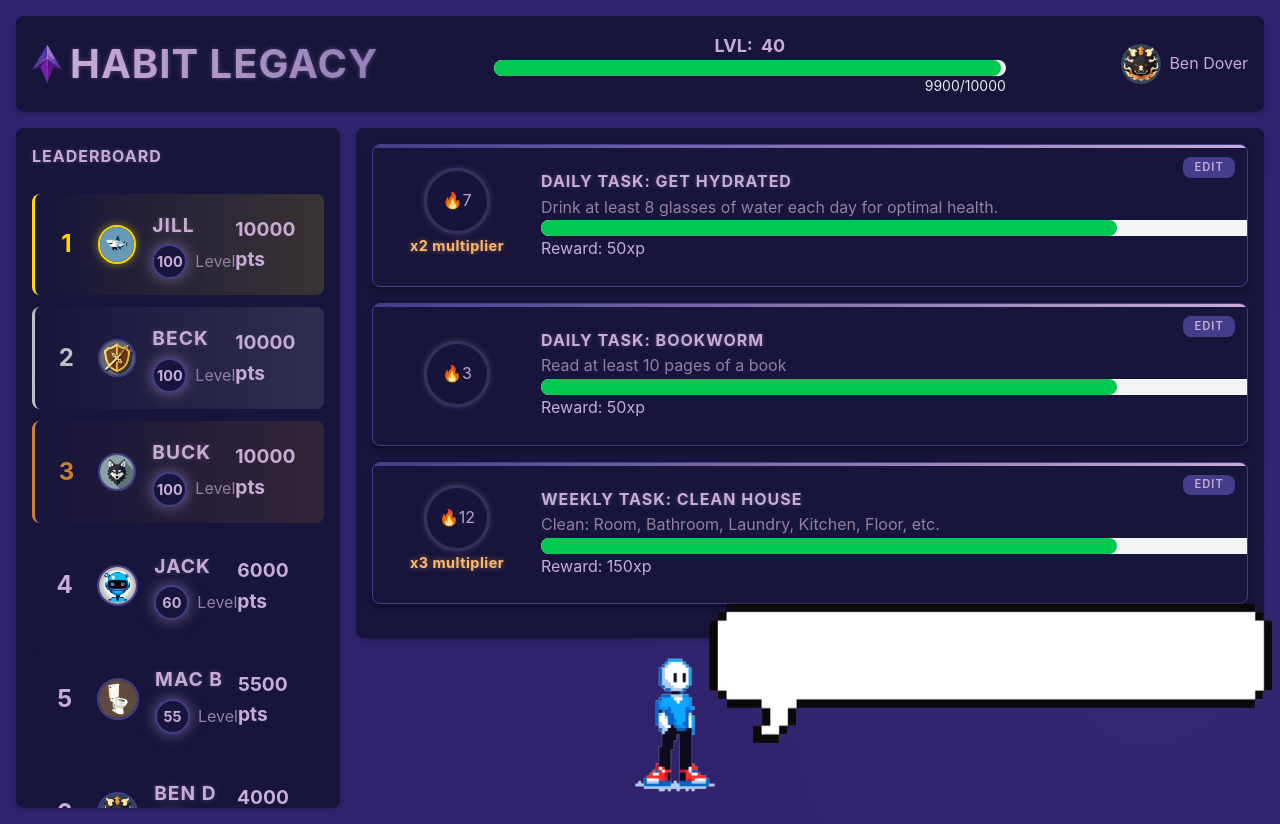
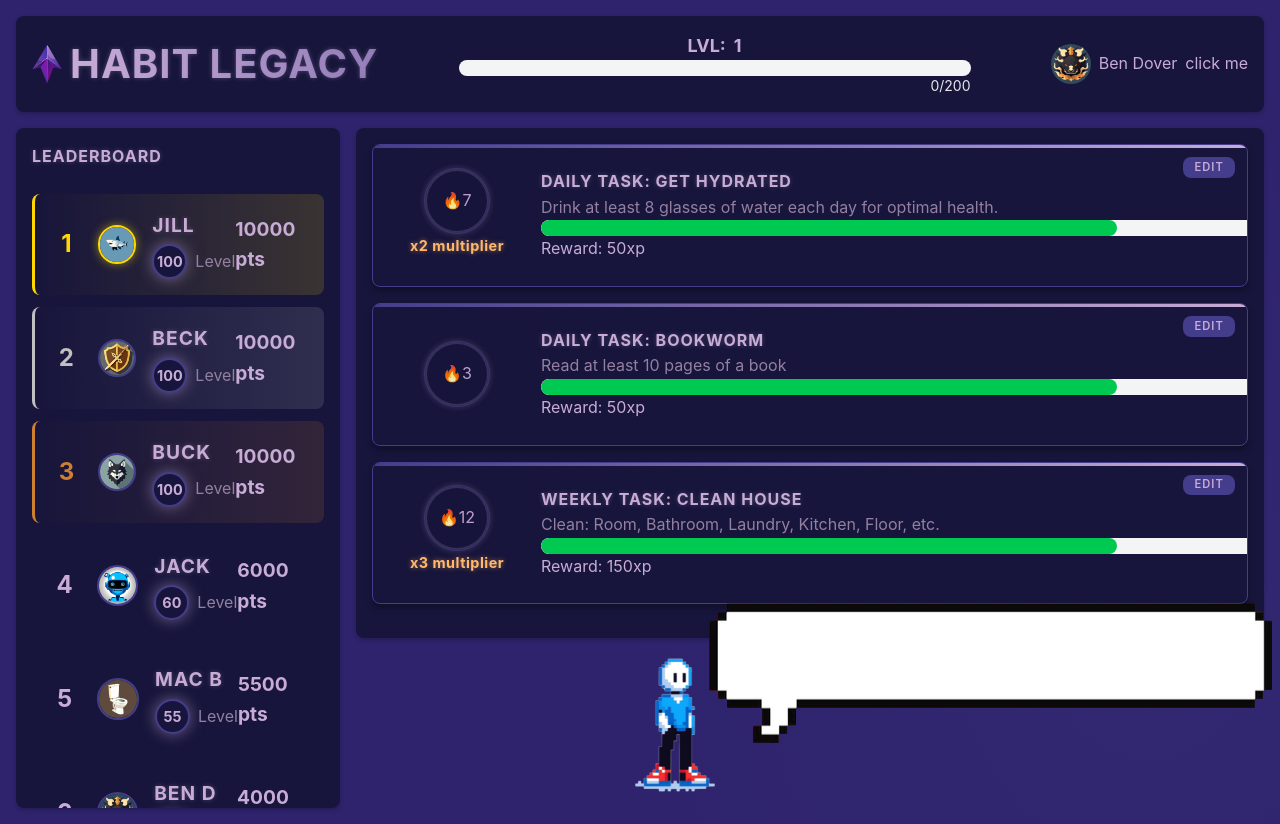
Before and after one commit to noahstew/hack-attack, a React (Vite) app in the folder habit-legacy/: page / in a window 1280 px wide. Shown: the top 824 px of the page. Built offline with nearby package versions, Linux system fonts and the light colour scheme.

Commit message:
function

```diff
--- a/habit-legacy/src/components/NavBar.jsx
+++ b/habit-legacy/src/components/NavBar.jsx
@@ -1,9 +1,8 @@
 import ProfilePhoto from './ProfilePhoto';
 import ProgressBar from './ProgressBar';
+import { userExp,userLvl,userExpGoal, increaseExp } from '../data/userData';
 function NavBar() {
-  const current = 9900;
-  const max = 10000;
-  const level = 40;
+
   return (
     <div className="flex flex-row justify-between items-center p-4">
       <div className="flex flex-row items-center gap-2">
@@ -12,21 +11,26 @@ function NavBar() {
       </div>
       <div className="flex flex-col items-center">
         <div className="flex flex-row items-center gap-2 font-bold text-lg">
-          <p>LVL:</p> <p className="">{level}</p>
+          <p>LVL:</p> <p className="">{userLvl}</p>
         </div>
         <div className="w-[32rem]">
-          <ProgressBar current={current} max={max} />
+          <ProgressBar current={userExp} max={userExpGoal} />
         </div>
         <div className="text-gray-200 -mb-2 text-sm self-end">
-          {current}/{max}
+          {userExp}/{userExpGoal}
         </div>
       </div>
 
       <div className="flex flex-row items-center gap-2">
         <ProfilePhoto imgSrc="icon/Behemoth.jpg" alt="profilepic" width={40} />{' '}
         <p>Ben Dover</p>
+        <button onClick={handleClick}>click me</button>
       </div>
     </div>
   );
 }
+function handleClick() {
+  console.log('Button clicked');
+  increaseExp(75);
+}
 export default NavBar;
--- a/habit-legacy/src/data/userData.js
+++ b/habit-legacy/src/data/userData.js
@@ -2,7 +2,9 @@ let userExp = 0; // The user's current experience
 let userLvl = 1; // The user's current level
 let userExpGoal = 200; // The user's experience goal
 
-const increaseExp = (exp) => {
+function increaseExp(exp,setUserExp,setUserLvl,setUserExpGoal) {
+    // Increase the user's experience by the given amount
+    // exp: the amount of experience to gain
     let newExp = userExp + exp; // Add the gained exp to the current exp
     let newLvl = userLvl;      // Start from the current level
     let newGoal = userExpGoal; // Start from the current goal
```
